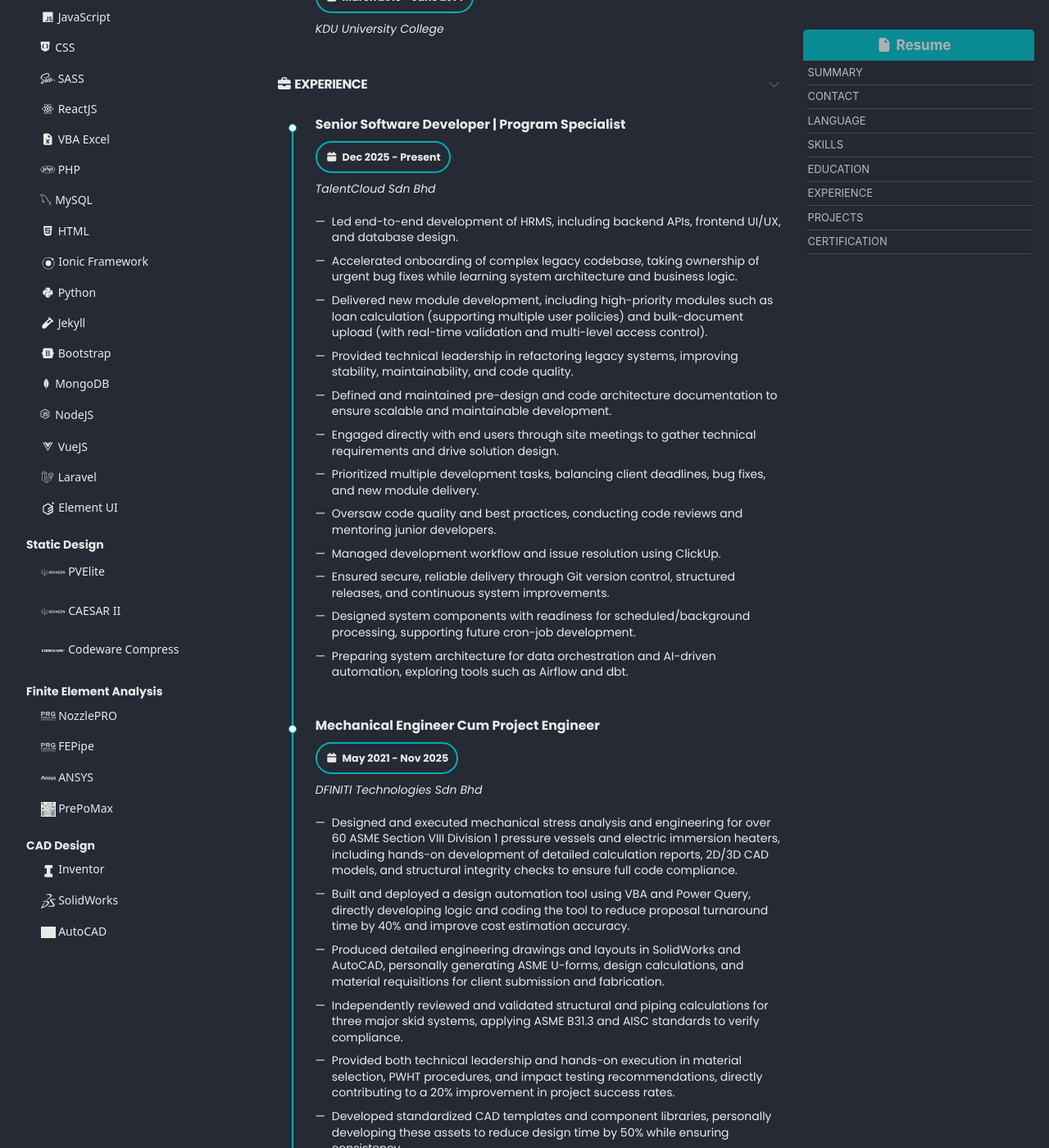
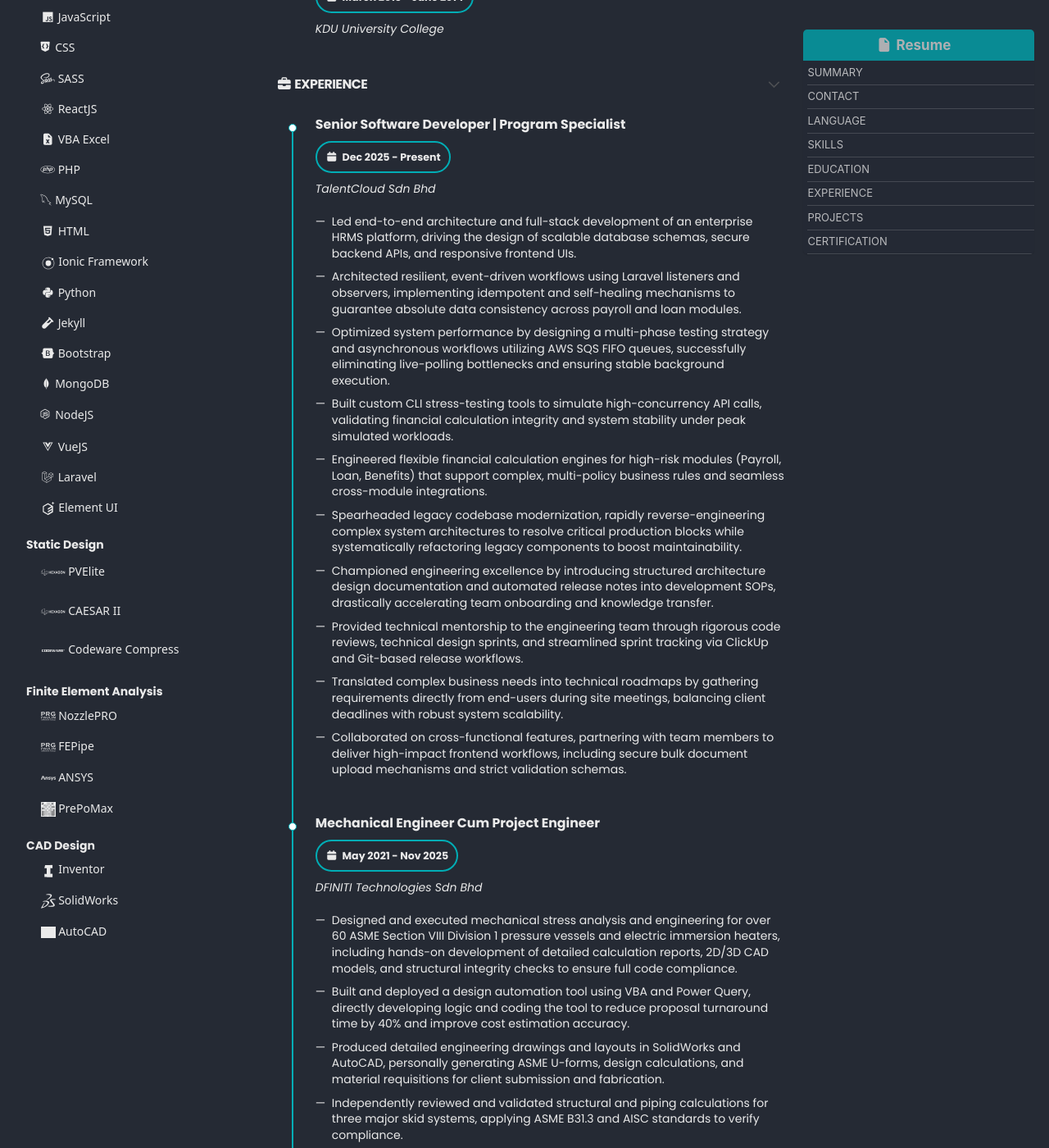
Before and after one commit to ry4ngch/ry4ngch.github.io, a Jekyll site: the page built from _pages/cv.md, in a window 1280 px wide and 1400 px high, scrolled down 779 px. Shown: the whole window at 82% size. Built offline with Jekyll 4.4.1, drawn with Linux system fonts in a browser that asks for light colours; cached includes are drawn as plain includes; some web fonts are replaced; a script that is not in the unit is left out; comment, search, counter and statistics services are not loaded; grey boxes are pictures that could not be loaded.

Commit message:
Updated Online CV

```diff
--- a/_data/cv.yml
+++ b/_data/cv.yml
@@ -126,18 +126,16 @@
       institution: TalentCloud Sdn Bhd
       year: Dec 2025 - Present
       description:
-        - Led end-to-end development of HRMS, including backend APIs, frontend UI/UX, and database design.
-        - Accelerated onboarding of complex legacy codebase, taking ownership of urgent bug fixes while learning system architecture and business logic.
-        - Delivered new module development, including high-priority modules such as loan calculation (supporting multiple user policies) and bulk-document upload (with real-time validation and multi-level access control).
-        - Provided technical leadership in refactoring legacy systems, improving stability, maintainability, and code quality.
-        - Defined and maintained pre-design and code architecture documentation to ensure scalable and maintainable development.
-        - Engaged directly with end users through site meetings to gather technical requirements and drive solution design.
-        - Prioritized multiple development tasks, balancing client deadlines, bug fixes, and new module delivery.
-        - Oversaw code quality and best practices, conducting code reviews and mentoring junior developers.
-        - Managed development workflow and issue resolution using ClickUp.
-        - Ensured secure, reliable delivery through Git version control, structured releases, and continuous system improvements.
-        - Designed system components with readiness for scheduled/background processing, supporting future cron-job development.
-        - Preparing system architecture for data orchestration and AI-driven automation, exploring tools such as Airflow and dbt.
+        - Led end-to-end architecture and full-stack development of an enterprise HRMS platform, driving the design of scalable database schemas, secure backend APIs, and responsive frontend UIs.
+        - Architected resilient, event-driven workflows using Laravel listeners and observers, implementing idempotent and self-healing mechanisms to guarantee absolute data consistency across payroll and loan modules.
+        - Optimized system performance by designing a multi-phase testing strategy and asynchronous workflows utilizing AWS SQS FIFO queues, successfully eliminating live-polling bottlenecks and ensuring stable background execution.
+        - Built custom CLI stress-testing tools to simulate high-concurrency API calls, validating financial calculation integrity and system stability under peak simulated workloads.
+        - Engineered flexible financial calculation engines for high-risk modules (Payroll, Loan, Benefits) that support complex, multi-policy business rules and seamless cross-module integrations.
+        - Spearheaded legacy codebase modernization, rapidly reverse-engineering complex system architectures to resolve critical production blocks while systematically refactoring legacy components to boost maintainability.
+        - Championed engineering excellence by introducing structured architecture design documentation and automated release notes into development SOPs, drastically accelerating team onboarding and knowledge transfer.
+        - Provided technical mentorship to the engineering team through rigorous code reviews, technical design sprints, and streamlined sprint tracking via ClickUp and Git-based release workflows.
+        - Translated complex business needs into technical roadmaps by gathering requirements directly from end-users during site meetings, balancing client deadlines with robust system scalability.
+        - Collaborated on cross-functional features, partnering with team members to deliver high-impact frontend workflows, including secure bulk document upload mechanisms and strict validation schemas.
 
     - title: Mechanical Engineer Cum Project Engineer
       institution: DFINITI Technologies Sdn Bhd
```
